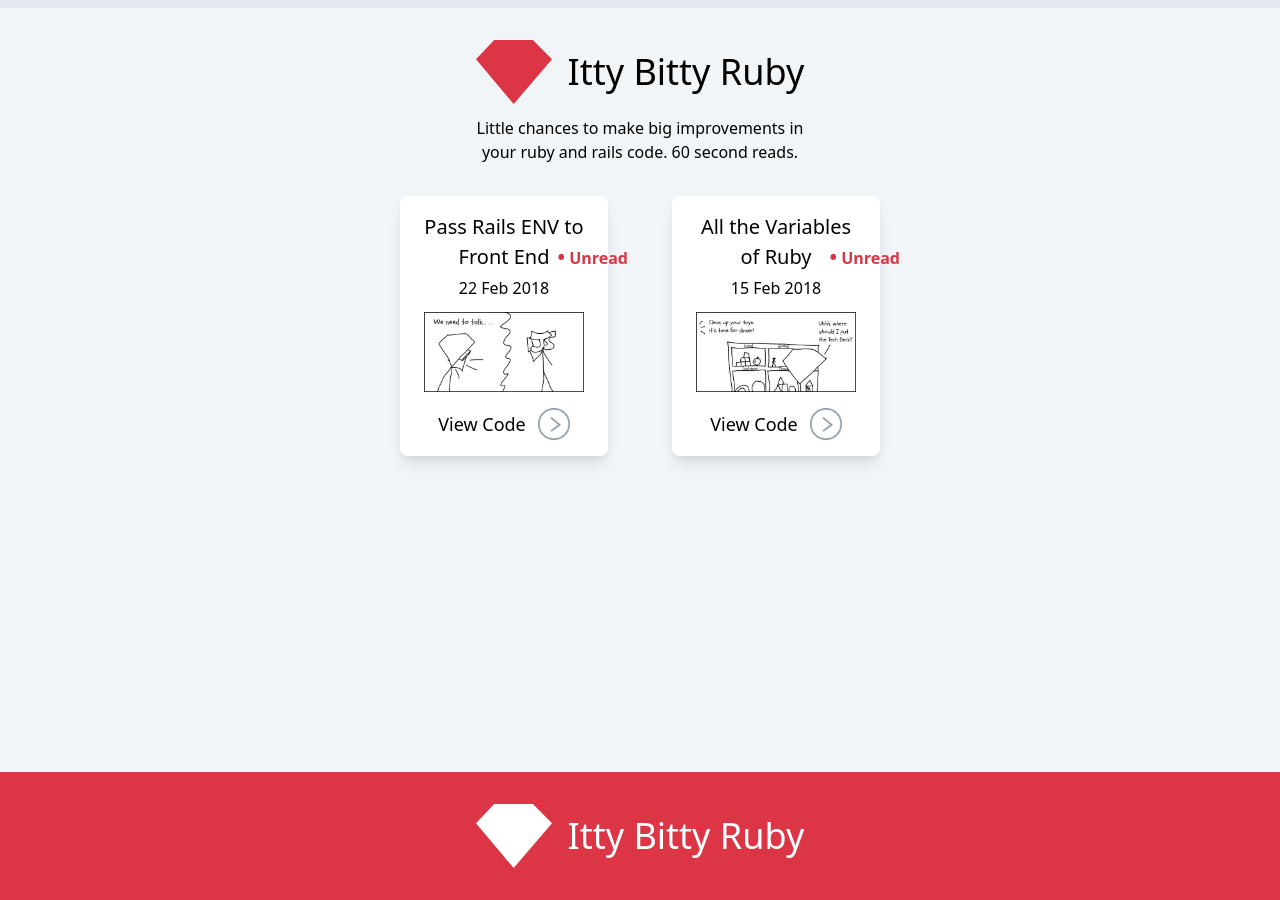
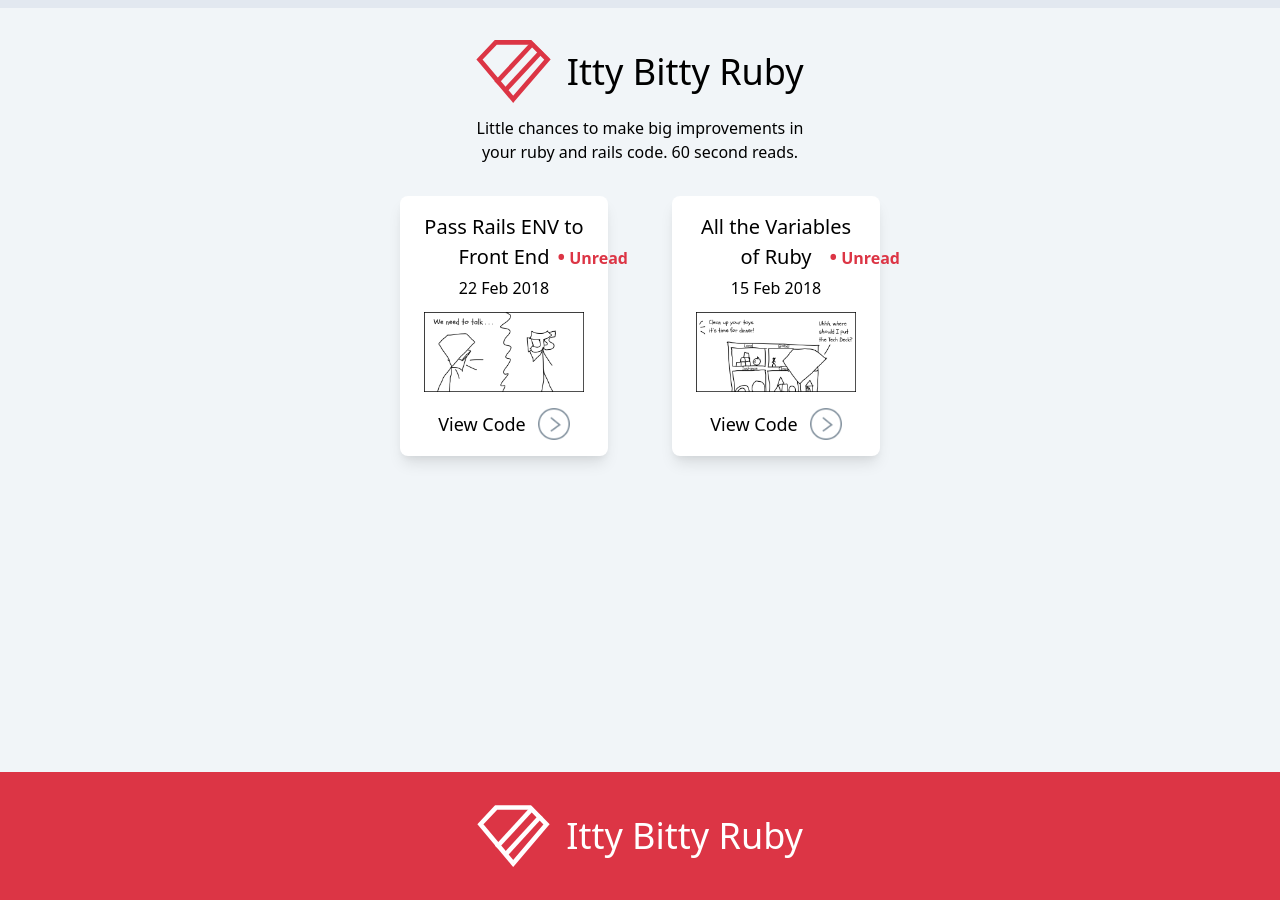
Before and after one commit to stuyam/itty-bitty-ruby, a Jekyll site: the page built from index.md, in a window 1280 px wide. Built offline with Jekyll 4.4.1, drawn with Linux system fonts in a browser that asks for light colours.

Commit message:
new logo and correct url and favicon

```diff
--- a/_config.yml
+++ b/_config.yml
@@ -18,7 +18,7 @@ email: stuartyamartino@gmail.com
 description: >- # this means to ignore newlines until "baseurl:"
   Little chances to make big improvements in your ruby and rails code.
 baseurl: "" # the subpath of your site, e.g. /blog
-url: "http://localhost:4000" # the base hostname & protocol for your site, e.g. http://example.com
+url: "https://ittybittyruby.com" # the base hostname & protocol for your site, e.g. http://example.com
 twitter_username: jekyllrb
 github_username:  jekyll
 permalink: /:year/:month/:day/:title
--- a/_includes/head.html
+++ b/_includes/head.html
@@ -8,6 +8,6 @@
 
     <meta name="viewport" content="width=device-width, initial-scale=1, maximum-scale=1, user-scalable=no">
     <title>{{ site.title }}</title>
-    <link rel="shortcut icon" type="image/x-icon" href="/favicon.png?v1">
+    <link rel="shortcut icon" type="image/x-icon" href="/favicon.png?v4">
   </head>
   <body class="flex flex-col min-h-full font-sans bg-grey-lighter text-black leading-normal">
```
Also changed, not shown: favicon.png (added), img/ruby-white.svg, img/ruby.svg.
